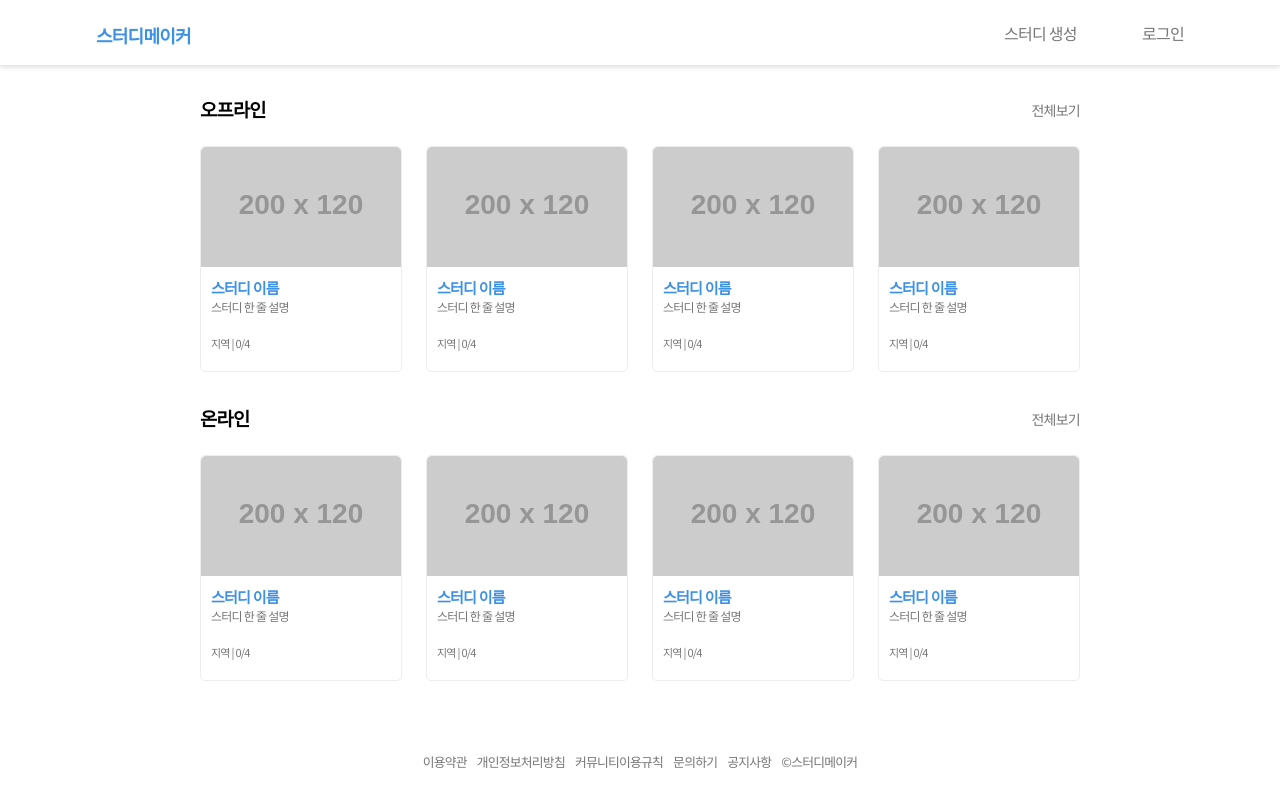
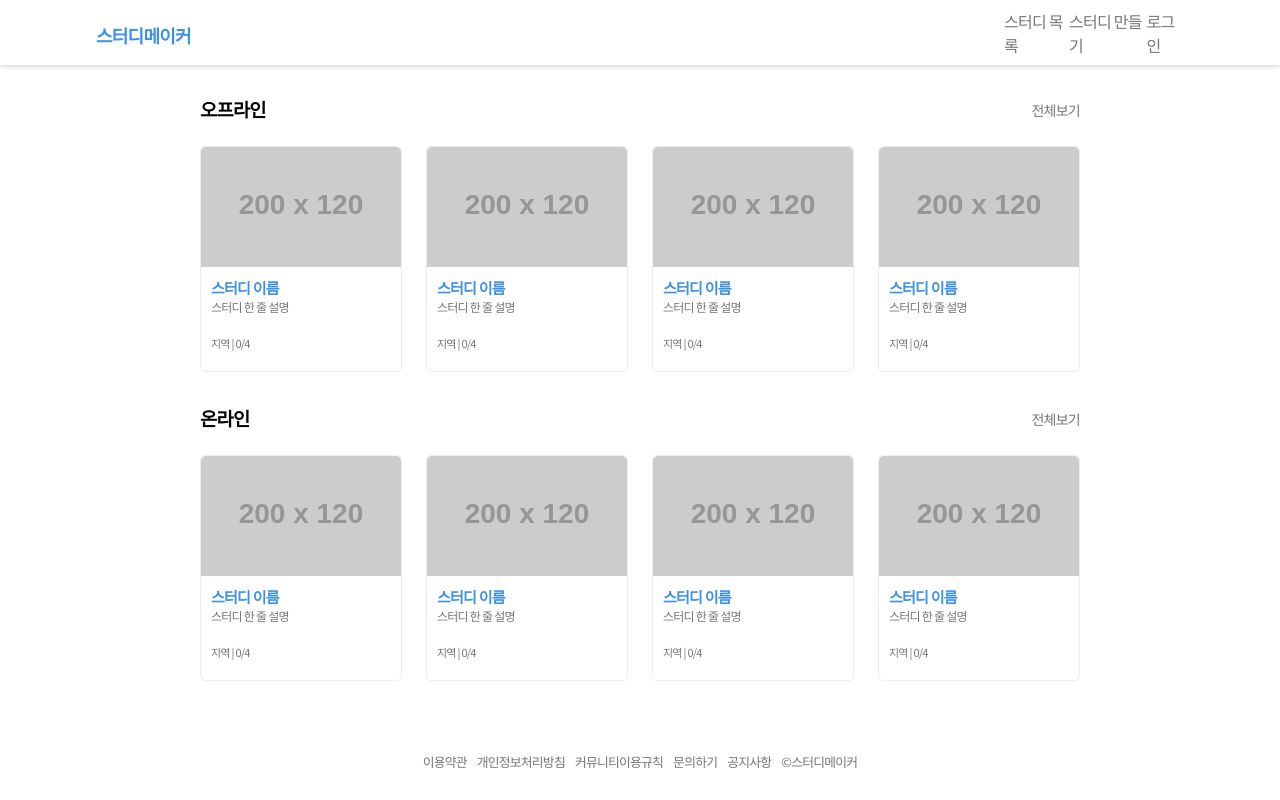
Before and after one commit to StudyMakerTeam/study-maker, a React (Create React App) app: page / in a window 1280 px wide. Built offline with nearby package versions, Linux system fonts and the light colour scheme.

Commit message:
update: 헤더 nav 스터디 목록 추가, 표현 수정

```diff
--- a/src/components/header.jsx
+++ b/src/components/header.jsx
@@ -12,7 +12,10 @@ class Header extends PureComponent {
         <nav>
           <ul>
             <li>
-              <a href="">스터디 생성</a>
+              <a href="">스터디 목록</a>
+            </li>
+            <li>
+              <a href="">스터디 만들기</a>
             </li>
             <li>
               <a href="">로그인</a>
```
